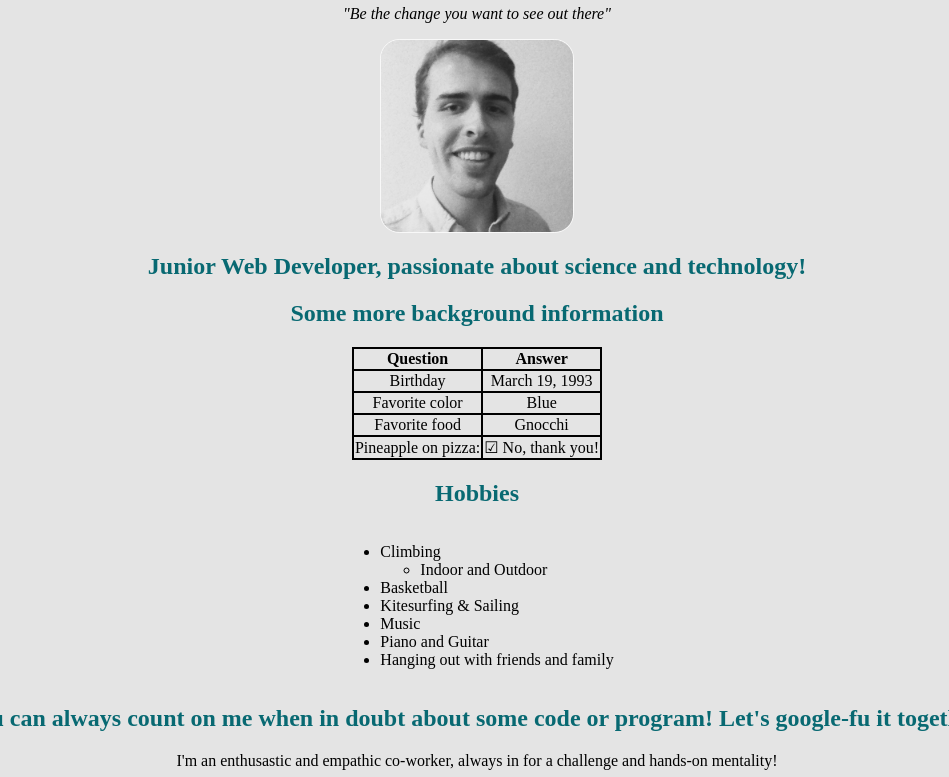
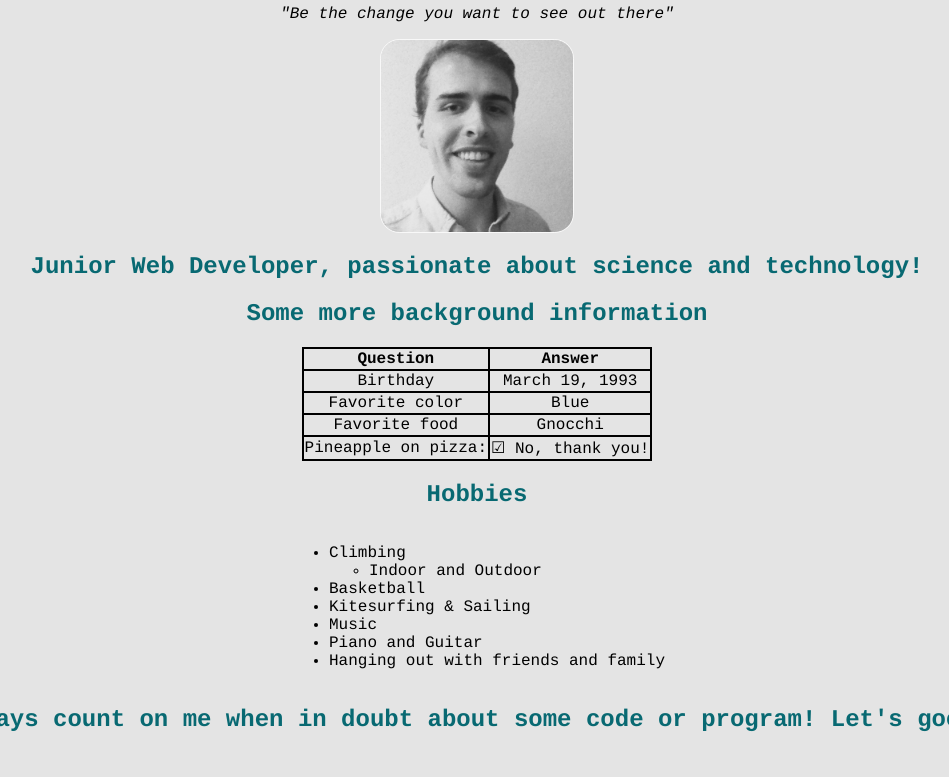
Before and after one commit to balderb/markdown-warmup-css-Balder, a plain HTML site: page index.html in a window 1280 px wide. Shown: the part 133-910 px from the top of the page, without its empty margins (171-1120 px from the left). Drawn offline with Linux system fonts and the light colour scheme; a web font is replaced by a local one.

Commit message:
few more changes

```diff
--- a/intro.css
+++ b/intro.css
@@ -12,6 +12,7 @@ h1, h2, h3, h4 {
 
 html, body {
     width: 100%;
+    font-family: courier, serif;
 }
 table {
     margin: 0 auto;
```
